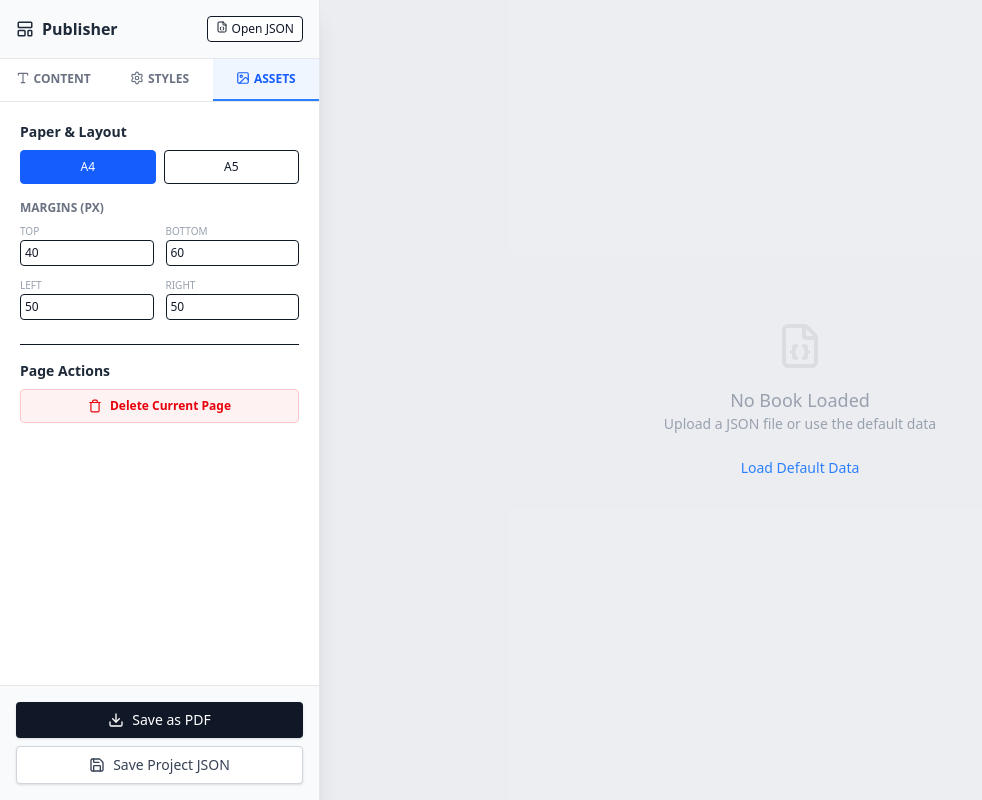
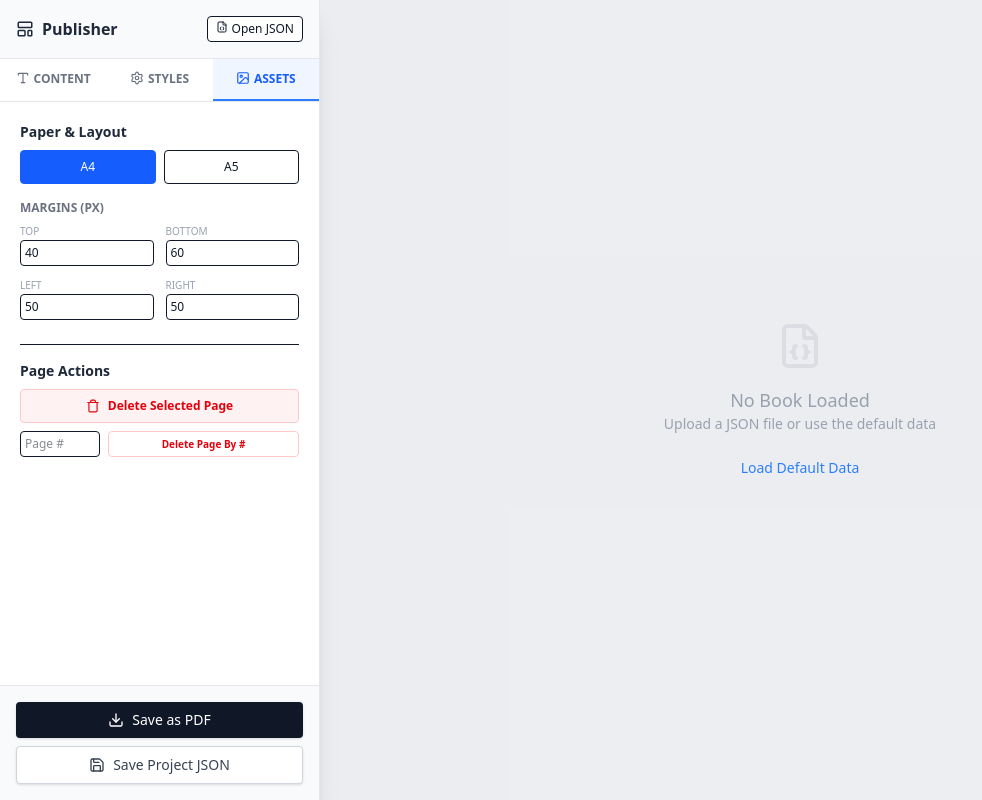
Before and after one commit to haseebgb92/Publishing-Tool, a Next.js app: page / in a window 1280 px wide. Both pictures are taken after a click on the button "ASSETS". Shown: the whole page, without its empty margins (0-982 px from the left). Built offline with nearby package versions, Linux system fonts and the light colour scheme; a web font is replaced by a local one.

Commit message:
Fix Asma-ul-Husna display and add Delete Page By Number feature

```diff
--- a/components/BookEditor.tsx
+++ b/components/BookEditor.tsx
@@ -245,7 +245,10 @@ export default function BookEditor({ initialData }: EditorProps) {
 
     const deletePage = () => {
         if (!selectedPageId) return;
-        if (!confirm('Are you sure you want to delete this page? This action cannot be undone.')) return;
+        const pageToDelete = pages.find(p => p.id === selectedPageId);
+        if (!pageToDelete) return;
+
+        if (!confirm(`Are you sure you want to delete page ${pageToDelete.pageNumber}? This action cannot be undone.`)) return;
 
         const pIdx = pages.findIndex(p => p.id === selectedPageId);
         if (pIdx === -1) return;
@@ -265,6 +268,36 @@ export default function BookEditor({ initialData }: EditorProps) {
             setSelectedPageId(renumbered[nextIdx].id);
         } else {
             setSelectedPageId(null);
+        }
+    };
+
+    const deletePageByNumber = (num: number) => {
+        const pageToDelete = pages.find(p => p.pageNumber === num);
+        if (!pageToDelete) {
+            alert(`Page ${num} not found.`);
+            return;
+        }
+
+        if (!confirm(`Are you sure you want to delete page ${num}? This action cannot be undone.`)) return;
+
+        const newPages = pages.filter(p => p.pageNumber !== num);
+
+        // Renumber
+        const renumbered = newPages.map((p, i) => ({
+            ...p,
+            pageNumber: i + 1
+        }));
+
+        setPages(renumbered);
+        // If the deleted page was selected, clear selection or select another
+        if (selectedPageId === pageToDelete.id) {
+            if (renumbered.length > 0) {
+                const pIdx = pages.findIndex(p => p.id === pageToDelete.id);
+                const nextIdx = Math.min(pIdx, renumbered.length - 1);
+                setSelectedPageId(renumbered[nextIdx].id);
+            } else {
+                setSelectedPageId(null);
+            }
         }
     };
 
@@ -489,15 +522,43 @@ export default function BookEditor({ initialData }: EditorProps) {
                                     ))}
                                 </div>
 
-                                <div className="pt-4 border-t">
+                                <div className="pt-4 border-t space-y-4">
                                     <h3 className="text-sm font-bold text-gray-800 mb-2">Page Actions</h3>
+
+                                    <div className="space-y-2">
                                         <button
                                             onClick={deletePage}
                                             disabled={!selectedPageId || pages.length === 0}
                                             className="w-full py-2 bg-red-50 border border-red-200 text-red-600 rounded text-xs font-bold hover:bg-red-100 flex items-center justify-center gap-2"
                                         >
-                                        <Trash size={14} /> Delete Current Page {selectedPageId && `(${pages.find(p => p.id === selectedPageId)?.pageNumber})`}
+                                            <Trash size={14} /> Delete Selected Page {selectedPageId && `(${pages.find(p => p.id === selectedPageId)?.pageNumber})`}
                                         </button>
+
+                                        <div className="flex gap-2">
+                                            <input
+                                                id="deletePageNum"
+                                                type="number"
+                                                placeholder="Page #"
+                                                className="w-20 text-xs p-1 border rounded"
+                                                onKeyDown={(e) => {
+                                                    if (e.key === 'Enter') {
+                                                        const num = parseInt((e.target as HTMLInputElement).value);
+                                                        if (num) deletePageByNumber(num);
+                                                    }
+                                                }}
+                                            />
+                                            <button
+                                                onClick={() => {
+                                                    const input = document.getElementById('deletePageNum') as HTMLInputElement;
+                                                    const num = parseInt(input.value);
+                                                    if (num) deletePageByNumber(num);
+                                                }}
+                                                className="flex-1 py-1 px-2 border border-red-200 text-red-600 rounded text-[10px] font-bold hover:bg-red-50"
+                                            >
+                                                Delete Page By #
+                                            </button>
+                                        </div>
+                                    </div>
                                 </div>
                             </div>
                         </div>
@@ -559,8 +620,22 @@ export default function BookEditor({ initialData }: EditorProps) {
                         className="relative group print-page-wrapper"
                         onClick={() => setSelectedPageId(page.id)}
                     >
-                        <div className="absolute top-2 -left-10 text-gray-400 font-mono text-sm no-print opacity-50">
+                        <div className="absolute top-2 -left-12 flex flex-col items-center gap-2 no-print group">
+                            <div className="text-gray-400 font-mono text-sm opacity-50">
                                 {page.pageNumber}
+                            </div>
+                            <button
+                                onClick={(e) => {
+                                    e.stopPropagation();
+                                    setSelectedPageId(page.id);
+                                    // Small delay to ensure state update if needed, but deletePage handles confirm
+                                    setTimeout(deletePage, 10);
+                                }}
+                                className="p-2 bg-white border border-gray-200 text-red-400 hover:text-red-600 hover:bg-red-50 rounded-full shadow-sm opacity-0 group-hover:opacity-100 transition-all scale-75 group-hover:scale-100"
+                                title="Delete Page"
+                            >
+                                <Trash size={14} />
+                            </button>
                         </div>
 
                         <PageRenderer
--- a/components/PageRenderer.tsx
+++ b/components/PageRenderer.tsx
@@ -235,6 +235,21 @@ function renderItem(item: BookItem, settings: BookSettings) {
         );
     }
 
+    if (item.names && Array.isArray(item.names)) {
+        return (
+            <div className="grid grid-cols-2 gap-4">
+                {item.names.map((name, idx) => (
+                    <div key={idx} className="p-3 border rounded-lg bg-gray-50/50 text-center">
+                        <div className="arabic-text !m-0 !p-0 !text-2xl" style={{ fontSize: arabicSize }}>{name.arabic}</div>
+                        <div className="roman-text !m-0 !text-xs italic" style={{ fontSize: englishSize }}>{name.roman}</div>
+                        <div className="urdu-text !m-0 !text-sm !text-center" style={{ fontSize: urduSize }}>{name.urdu}</div>
+                        <div className="english-text !m-0 !text-[10px] !text-center" style={{ fontSize: `calc(${englishSize} * 0.8)` }}>{name.english}</div>
+                    </div>
+                ))}
+            </div>
+        );
+    }
+
     return (
         <div className="content-item mb-4">
             {item.arabic && <div className="arabic-text" style={{ fontSize: arabicSize }}>{item.arabic}</div>}
--- a/lib/types.ts
+++ b/lib/types.ts
@@ -35,7 +35,7 @@ export interface BookItem {
     answer_english?: string;
     virtue_urdu?: string;
     virtue_english?: string;
-    names?: { arabic: string; roman: string; english: string }[];
+    names?: { arabic: string; roman: string; english: string; urdu: string }[];
 
     // TOC
     toc_page?: number;
```
Lines whose indentation alone changed are shown as unchanged.
